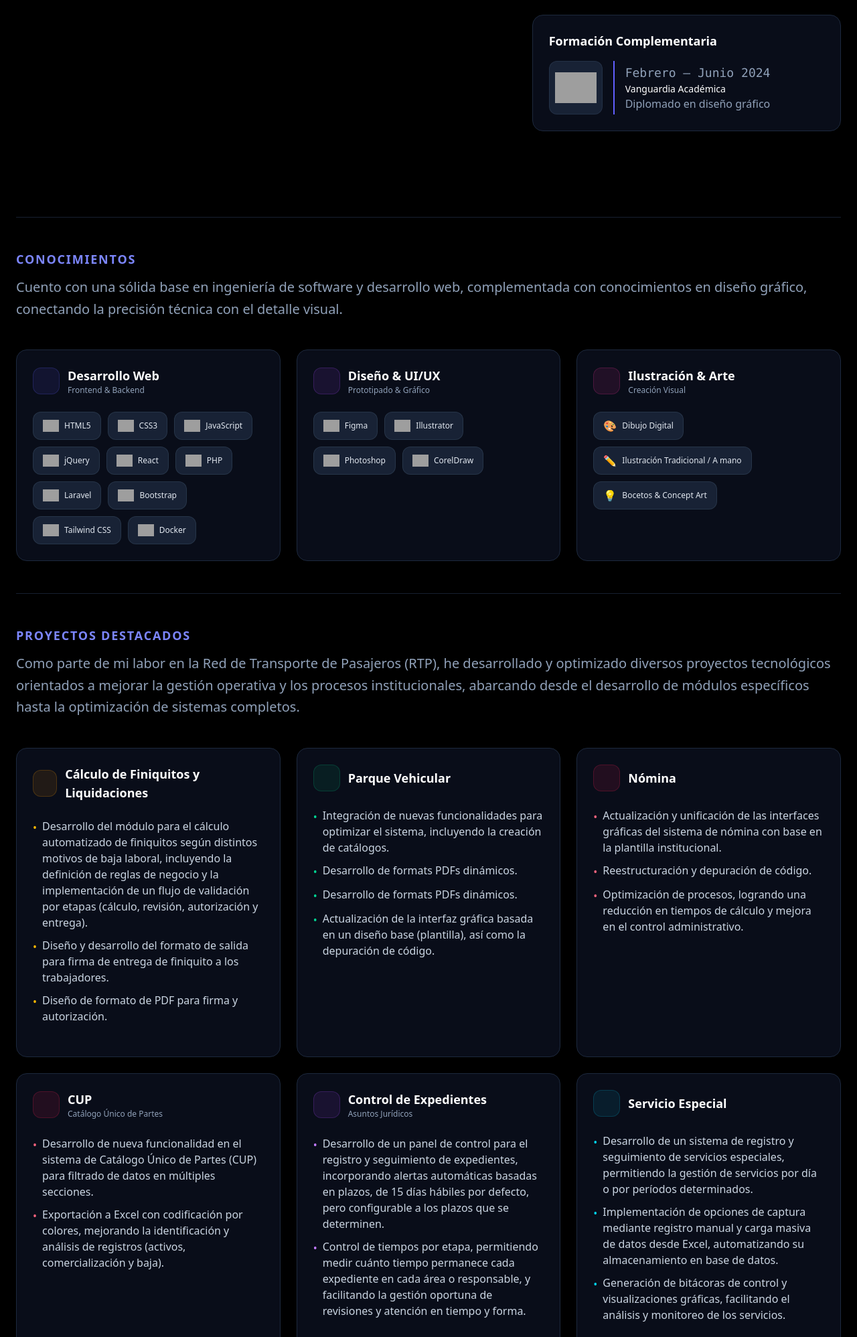
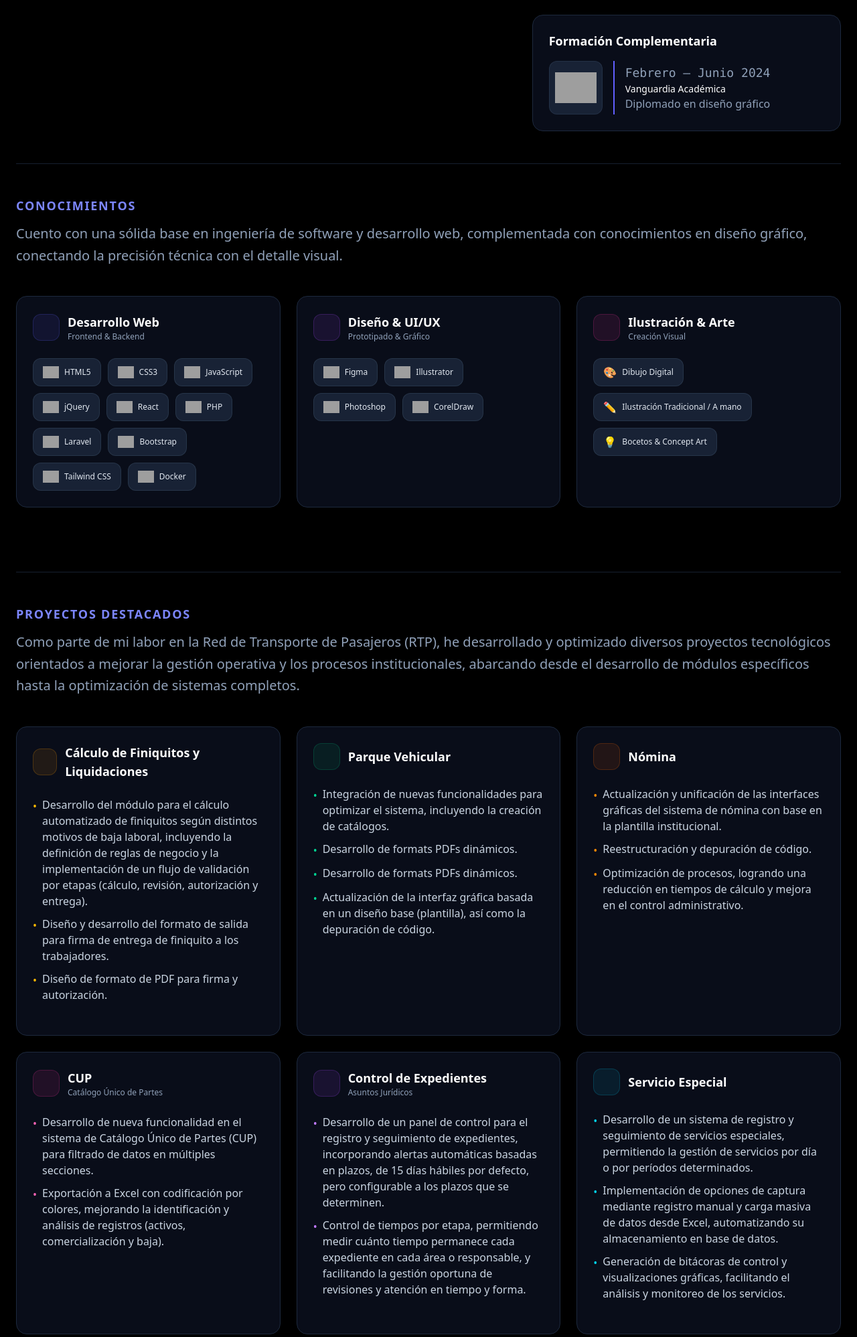
Before and after one commit to Melanie-117/MiPortafolio, a Laravel app: page / in a window 1280 px wide. Shown: the part 1363-3360 px from the top of the page at 67% size. Run offline with Laravel 12, Linux system fonts and the light colour scheme; style sheets or scripts are compiled from the project's sources; some web fonts are replaced; grey boxes are pictures that could not be loaded.

Commit message:
actualizar configuracion de render y archivos 2

```diff
--- a/resources/views/layouts/conocimientos.blade.php
+++ b/resources/views/layouts/conocimientos.blade.php
@@ -1,6 +1,6 @@
 <section class="content py-12">
     <div class="max-w-7xl mx-auto px-6">
-        <div class="mt-20 border-t border-slate-800/80 pt-12">
+        <div class="border-t border-slate-800/80 pt-12">
             <div class="mb-8">
                 <span class="text-indigo-400 font-semibold tracking-widest text-lg">CONOCIMIENTOS</span>
                 <p class="text-slate-400 text-xl leading-relaxed py-3">
--- a/resources/views/layouts/pasatiempo.blade.php
+++ b/resources/views/layouts/pasatiempo.blade.php
@@ -1,50 +1,87 @@
-<section class="content">
+<section class="content py-12">
     <div class="max-w-7xl mx-auto px-6">
-        <div class="gap-8 items-start border-t border-b border-slate-800/80 py-20">
+        <div class="border-t border-b border-slate-800/80 pt-12 pb-12">
 
-            <div class="lg:col-span-4">
-                <span class="text-indigo-400 font-semibold tracking-widest text-lg uppercase">Pasatiempos e Intereses</span>
-                <p class="text-slate-400 text-lg leading-relaxed mt-2">
-                    Actividades que disfruto en mi tiempo libre para mantener el equilibrio entre la creatividad, el deporte y el descanso.
-                </p>
+            <div class="px-4 grid grid-cols-1 lg:grid-cols-2 gap-10 items-start">
+                <div class="p-6 backdrop-blur-sm">
+                    <div class="flex items-center gap-3 mb-6">
+                        <span class="text-indigo-400 font-bold tracking-widest text-lg">PASATIEMPOS</span>
                     </div>
 
-            <div class="mt-8 lg:col-span-8 flex flex-wrap gap-3">
-                <div class="bg-slate-900/60 border border-slate-800 hover:border-indigo-500/40 rounded-xl px-4 py-3 backdrop-blur-sm transition-all duration-300 flex items-center gap-3 group">
-                    <div class="w-8 h-8 rounded-lg bg-indigo-500/10 text-indigo-400 flex items-center justify-center group-hover:scale-110 transition-transform">
+                    <div class="space-y-3">
+                        <div class="bg-slate-900/80 border border-slate-800 rounded-xl px-4 py-3.5 backdrop-blur-sm transition-all duration-300 flex items-center gap-3 group">
+                            <div class="w-8 h-8 rounded-lg bg-indigo-500/10 text-indigo-400 flex items-center justify-center transition-transform">
                                 <i class="fas fa-bicycle"></i>
                             </div>
                             <span class="text-slate-200 text-sm font-medium">Ciclismo</span>
                         </div>
 
-                <div class="bg-slate-900/60 border border-slate-800 hover:border-emerald-500/40 rounded-xl px-4 py-3 backdrop-blur-sm transition-all duration-300 flex items-center gap-3 group">
-                    <div class="w-8 h-8 rounded-lg bg-emerald-500/10 text-emerald-400 flex items-center justify-center group-hover:scale-110 transition-transform">
+                        <div class="bg-slate-900/80 border border-slate-800 rounded-xl px-4 py-3.5 backdrop-blur-sm transition-all duration-300 flex items-center gap-3 group">
+                            <div class="w-8 h-8 rounded-lg bg-emerald-500/10 text-emerald-400 flex items-center justify-center transition-transform">
                                 <i class="fas fa-person-running"></i>
                             </div>
                             <span class="text-slate-200 text-sm font-medium">Running</span>
                         </div>
 
-                <div class="bg-slate-900/60 border border-slate-800 hover:border-pink-500/40 rounded-xl px-4 py-3 backdrop-blur-sm transition-all duration-300 flex items-center gap-3 group">
-                    <div class="w-8 h-8 rounded-lg bg-pink-500/10 text-pink-400 flex items-center justify-center group-hover:scale-110 transition-transform">
+                        <div class="bg-slate-900/80 border border-slate-800 rounded-xl px-4 py-3.5 backdrop-blur-sm transition-all duration-300 flex items-center gap-3 group">
+                            <div class="w-8 h-8 rounded-lg bg-pink-500/10 text-pink-400 flex items-center justify-center transition-transform">
                                 <i class="fas fa-palette"></i>
                             </div>
                             <span class="text-slate-200 text-sm font-medium">Dibujo e Ilustración</span>
                         </div>
 
-                <div class="bg-slate-900/60 border border-slate-800 hover:border-purple-500/40 rounded-xl px-4 py-3 backdrop-blur-sm transition-all duration-300 flex items-center gap-3 group">
-                    <div class="w-8 h-8 rounded-lg bg-purple-500/10 text-purple-400 flex items-center justify-center group-hover:scale-110 transition-transform">
+                        <div class="bg-slate-900/80 border border-slate-800 rounded-xl px-4 py-3.5 backdrop-blur-sm transition-all duration-300 flex items-center gap-3 group">
+                            <div class="w-8 h-8 rounded-lg bg-purple-500/10 text-purple-400 flex items-center justify-center transition-transform">
                                 <i class="fas fa-headphones"></i>
                             </div>
                             <span class="text-slate-200 text-sm font-medium">Escuchar música</span>
                         </div>
 
-                <div class="bg-slate-900/60 border border-slate-800 hover:border-amber-500/40 rounded-xl px-4 py-3 backdrop-blur-sm transition-all duration-300 flex items-center gap-3 group">
-                    <div class="w-8 h-8 rounded-lg bg-amber-500/10 text-amber-400 flex items-center justify-center group-hover:scale-110 transition-transform">
+                        <div class="bg-slate-900/80 border border-slate-800 rounded-xl px-4 py-3.5 backdrop-blur-sm transition-all duration-300 flex items-center gap-3 group">
+                            <div class="w-8 h-8 rounded-lg bg-amber-500/10 text-amber-400 flex items-center justify-center transition-transform">
                                 <i class="fas fa-gamepad"></i>
                             </div>
                             <span class="text-slate-200 text-sm font-medium">Videojuegos</span>
                         </div>
                     </div>
                 </div>
+
+                <div class="p-6 backdrop-blur-sm">
+                    <div class="flex items-center gap-3 mb-6">
+                        <span class="text-indigo-400 font-bold tracking-widest text-lg">APTITUDES</span>
+                    </div>
+
+                    <div class="space-y-3">
+                        <div class="bg-slate-900/80 border border-slate-800 rounded-xl px-4 py-3.5 backdrop-blur-sm transition-all duration-300 flex items-center gap-3 group">
+                            <div class="w-8 h-8 rounded-lg bg-sky-500/10 text-sky-400 flex items-center justify-center transition-transform">
+                                <i class="fas fa-shield-halved"></i>
+                            </div>
+                            <span class="text-slate-200 text-sm font-medium">Responsable</span>
+                        </div>
+
+                        <div class="bg-slate-900/80 border border-slate-800 rounded-xl px-4 py-3.5 backdrop-blur-sm transition-all duration-300 flex items-center gap-3 group">
+                            <div class="w-8 h-8 rounded-lg bg-violet-500/10 text-violet-400 flex items-center justify-center transition-transform">
+                                <i class="fas fa-bolt"></i>
+                            </div>
+                            <span class="text-slate-200 text-sm font-medium">Proactiva</span>
+                        </div>
+
+                        <div class="bg-slate-900/80 border border-slate-800 rounded-xl px-4 py-3.5 backdrop-blur-sm transition-all duration-300 flex items-center gap-3 group">
+                            <div class="w-8 h-8 rounded-lg bg-emerald-500/10 text-emerald-400 flex items-center justify-center transition-transform">
+                                <i class="fas fa-magnifying-glass"></i>
+                            </div>
+                            <span class="text-slate-200 text-sm font-medium">Atención al Detalle</span>
+                        </div>
+
+                        <div class="bg-slate-900/80 border border-slate-800 rounded-xl px-4 py-3.5 backdrop-blur-sm transition-all duration-300 flex items-center gap-3 group">
+                            <div class="w-8 h-8 rounded-lg bg-cyan-500/10 text-cyan-400 flex items-center justify-center transition-transform">
+                                <i class="fas fa-people-arrows"></i>
+                            </div>
+                            <span class="text-slate-200 text-sm font-medium">Trabajo en Equipo</span>
+                        </div>
+                    </div>
+                </div>
+            </div>
+        </div>
     </div>
 </section>
--- a/resources/views/layouts/proyectos.blade.php
+++ b/resources/views/layouts/proyectos.blade.php
@@ -1,4 +1,4 @@
-<section class="content">
+<section class="content py-12">
     <div class="max-w-7xl mx-auto px-6">
         <div class="border-t border-slate-800/80 pt-12">
             <div class="mb-8">
@@ -74,7 +74,7 @@
                 <div class="bg-slate-900/60 border border-slate-800 rounded-2xl p-6 backdrop-blur-sm transition-all flex flex-col justify-between group">
                     <div>
                         <div class="flex items-center gap-3 mb-6">
-                            <div class="w-10 h-10 rounded-xl bg-rose-500/10 border border-rose-500/20 flex items-center justify-center text-rose-400">
+                            <div class="w-10 h-10 rounded-xl bg-orange-500/10 border border-orange-500/20 flex items-center justify-center text-orange-400">
                                 <i class="fas fa-money-check-alt text-lg"></i>
                             </div>
                             <div>
@@ -84,15 +84,15 @@
 
                         <ul class="space-y-2.5 text-base text-slate-300 mb-6">
                             <li class="flex items-start gap-2">
-                                <span class="text-rose-400 mt-0.5">•</span>
+                                <span class="text-orange-400 mt-0.5">•</span>
                                 Actualización y unificación de las interfaces gráficas del sistema de nómina con base en la plantilla institucional.
                             </li>
                             <li class="flex items-start gap-2">
-                                <span class="text-rose-400 mt-0.5">•</span>
+                                <span class="text-orange-400 mt-0.5">•</span>
                                 Reestructuración y depuración de código.
                             </li>
                             <li class="flex items-start gap-2">
-                                <span class="text-rose-400 mt-0.5">•</span>
+                                <span class="text-orange-400 mt-0.5">•</span>
                                 Optimización de procesos, logrando una reducción en tiempos de cálculo y mejora en el control administrativo.
                             </li>
                         </ul>
@@ -102,7 +102,7 @@
                 <div class="bg-slate-900/60 border border-slate-800 rounded-2xl p-6 backdrop-blur-sm transition-all flex flex-col justify-between group">
                     <div>
                         <div class="flex items-center gap-3 mb-6">
-                            <div class="w-10 h-10 rounded-xl bg-rose-500/10 border border-rose-500/20 flex items-center justify-center text-rose-400">
+                            <div class="w-10 h-10 rounded-xl bg-pink-500/10 border border-pink-500/20 flex items-center justify-center text-pink-400">
                                 <i class="fas fa-boxes text-lg"></i>
                             </div>
                             <div>
@@ -113,11 +113,11 @@
 
                         <ul class="space-y-2.5 text-base text-slate-300 mb-6">
                             <li class="flex items-start gap-2">
-                                <span class="text-rose-400 mt-0.5">•</span>
+                                <span class="text-pink-400 mt-0.5">•</span>
                                 Desarrollo de nueva funcionalidad en el sistema de Catálogo Único de Partes (CUP) para filtrado de datos en múltiples secciones.
                             </li>
                             <li class="flex items-start gap-2">
-                                <span class="text-rose-400 mt-0.5">•</span>
+                                <span class="text-pink-400 mt-0.5">•</span>
                                 Exportación a Excel con codificación por colores, mejorando la identificación y análisis de registros (activos, comercialización y baja).
                             </li>
                         </ul>
@@ -181,10 +181,9 @@
     </div>
 </section>
 
-
 <section class="content">
     <div class="max-w-7xl mx-auto px-6">
-        <div class="mt-20">
+        <div class="pt-12 pb-12">
             <div class="mb-8">
                 <span class="text-indigo-400 font-semibold tracking-widest text-lg">DISEÑO E ILLUSTRACIONES</span>
                 <p class="text-slate-400 text-xl leading-relaxed py-3">
@@ -215,10 +214,9 @@
     </div>
 </section>
 
-
 <section class="content">
     <div class="max-w-7xl mx-auto px-6">
-        <div class="mt-20">
+        <div class="pt-12 pb-12">
             <div class="mb-8">
                 <span class="text-indigo-400 font-semibold tracking-widest text-lg">PROYECTOS PERSONALES</span>
                 <p class="text-slate-400 text-xl leading-relaxed py-3">
```
Lines whose indentation alone changed are shown as unchanged.
